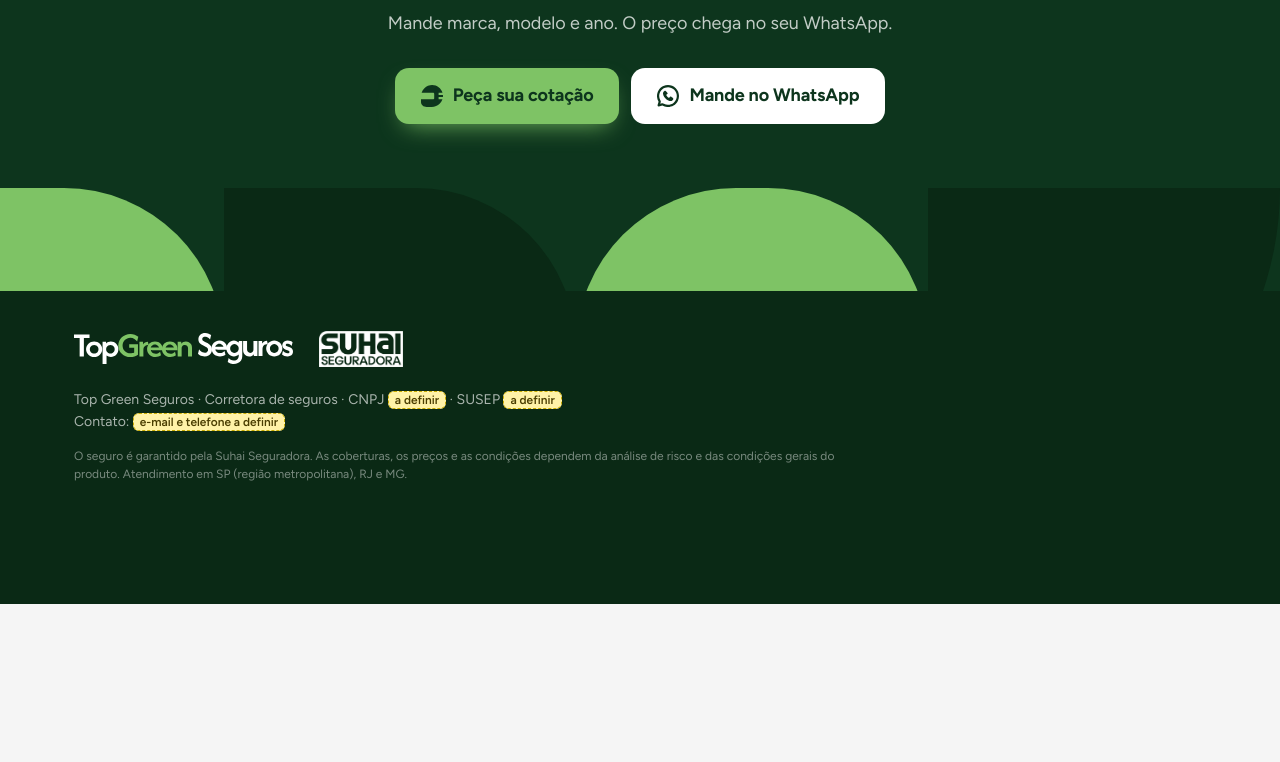
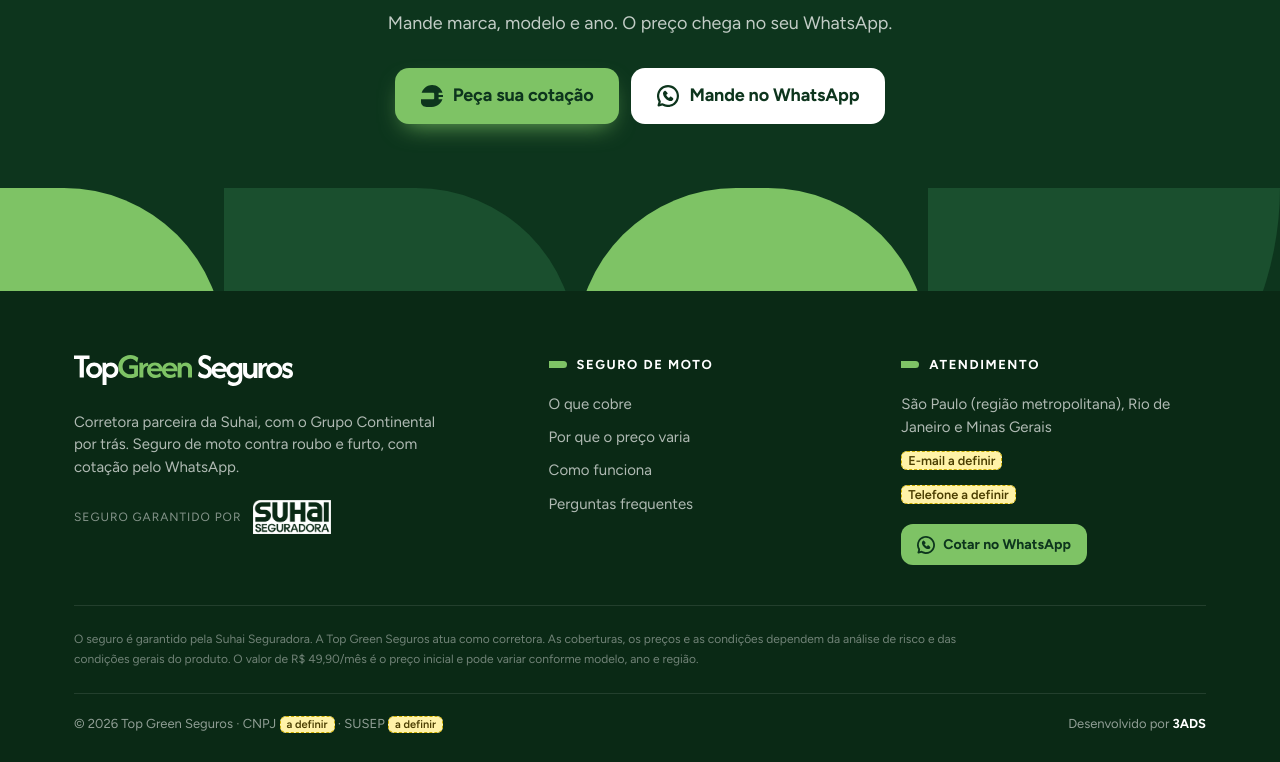
Before and after one commit to atende3ads-ux/lp-topgreen-seguro-moto, a plain HTML site: page index.html in a window 1280 px wide. Shown: the part 6695-7457 px from the top of the page. Before the commit the page ends 7299 px from the top, so only its background shows below. Drawn offline with Linux system fonts and the light colour scheme.

Commit message:
Novo rodapé com navegação, atendimento e crédito 3ADS
Co-Authored-By: Claude Opus 5.5 <noreply@anthropic.com>

```diff
--- a/index.html
+++ b/index.html
@@ -404,17 +404,49 @@
 </main>
 
 <footer class="footer">
-  <div class="wrap footer__inner">
-    <div class="footer__brands">
-      <span class="brand">
-        <img src="assets/topgreen.svg" alt="Top Green" width="118" height="30">
-        <img src="assets/seguros-branco.svg" alt="Seguros" width="95" height="31">
-      </span>
-      <img src="assets/suhai-branca.png" alt="Suhai Seguradora" width="92" height="40">
+  <div class="wrap">
+    <div class="footer__grid">
+      <div class="footer__about">
+        <span class="brand">
+          <img src="assets/topgreen.svg" alt="Top Green" width="118" height="30">
+          <img src="assets/seguros-branco.svg" alt="Seguros" width="95" height="31">
+        </span>
+        <p>Corretora parceira da Suhai, com o Grupo Continental por trás. Seguro de moto contra roubo e furto, com cotação pelo WhatsApp.</p>
+        <div class="footer__partner">
+          <span>Seguro garantido por</span>
+          <img src="assets/suhai-branca.png" alt="Suhai Seguradora" width="92" height="40">
+        </div>
+      </div>
+
+      <nav class="footer__col" aria-label="Navegação do rodapé">
+        <h3>Seguro de moto</h3>
+        <ul>
+          <li><a href="#coberturas">O que cobre</a></li>
+          <li><a href="#preco">Por que o preço varia</a></li>
+          <li><a href="#como">Como funciona</a></li>
+          <li><a href="#faq">Perguntas frequentes</a></li>
+        </ul>
+      </nav>
+
+      <div class="footer__col">
+        <h3>Atendimento</h3>
+        <ul>
+          <li>São Paulo (região metropolitana), Rio de Janeiro e Minas Gerais</li>
+          <li><mark class="tbc">E-mail a definir</mark></li>
+          <li><mark class="tbc">Telefone a definir</mark></li>
+        </ul>
+        <a href="#" class="footer__whats" data-whats target="_blank" rel="noopener">
+          <img src="assets/icon-whatsapp.svg" alt="" width="18" height="18"> Cotar no WhatsApp
+        </a>
+      </div>
     </div>
-    <p>Top Green Seguros · Corretora de seguros · CNPJ <mark class="tbc">a definir</mark> · SUSEP <mark class="tbc">a definir</mark><br>
-    Contato: <mark class="tbc">e-mail e telefone a definir</mark></p>
-    <p class="footer__legal">O seguro é garantido pela Suhai Seguradora. As coberturas, os preços e as condições dependem da análise de risco e das condições gerais do produto. Atendimento em SP (região metropolitana), RJ e MG.</p>
+
+    <p class="footer__legal">O seguro é garantido pela Suhai Seguradora. A Top Green Seguros atua como corretora. As coberturas, os preços e as condições dependem da análise de risco e das condições gerais do produto. O valor de R$ 49,90/mês é o preço inicial e pode variar conforme modelo, ano e região.</p>
+
+    <div class="footer__bottom">
+      <p>© 2026 Top Green Seguros · CNPJ <mark class="tbc">a definir</mark> · SUSEP <mark class="tbc">a definir</mark></p>
+      <p class="footer__credit">Desenvolvido por <a href="https://3ads.com.br" target="_blank" rel="noopener">3ADS</a></p>
+    </div>
   </div>
 </footer>
 
--- a/styles.css
+++ b/styles.css
@@ -433,14 +433,34 @@ body.hide-tbc .testis__note, body.hide-tbc .out__note { display: none; }
 .final__title span { display: block; color: var(--green); }
 .final p { color: rgba(255,255,255,.75); margin-top: 16px; font-size: 18px; }
 .final__ctas { display: flex; gap: 12px; margin-top: 30px; flex-wrap: wrap; justify-content: center; }
-.final .formas i:nth-child(2), .final .formas i:nth-child(4) { background: var(--dark-2); }
+.final .formas i:nth-child(2), .final .formas i:nth-child(4) { background: #1a4f2e; }
 
 /* Footer */
-.footer { background: var(--dark-2); color: rgba(255,255,255,.65); padding: 40px 0 120px; font-size: 14px; }
-.footer__inner { display: grid; gap: 14px; }
-.footer__brands { display: flex; align-items: center; gap: 26px; margin-bottom: 8px; }
-.footer__brands > img { width: 84px; height: auto; }
-.footer__legal { font-size: 12px; color: rgba(255,255,255,.45); max-width: 780px; }
+.footer { background: var(--dark-2); color: rgba(255,255,255,.68); padding: 64px 0 28px; font-size: 15px; }
+.footer a { text-decoration: none; transition: color .15s; }
+.footer a:hover { color: var(--green); }
+.footer__grid { display: grid; grid-template-columns: 1.4fr 1fr 1fr; gap: 48px; padding-bottom: 40px; border-bottom: 1px solid rgba(255,255,255,.1); }
+.footer__about p { margin-top: 18px; max-width: 380px; line-height: 1.5; }
+.footer__partner { display: flex; align-items: center; gap: 12px; margin-top: 22px; font-size: 12px; text-transform: uppercase; letter-spacing: .08em; color: rgba(255,255,255,.5); }
+.footer__partner img { width: 78px; }
+.footer__col h3 {
+  font-size: 13px; font-weight: 700; letter-spacing: .12em; text-transform: uppercase; color: var(--white);
+  display: flex; align-items: center; gap: 10px; margin-bottom: 18px;
+}
+.footer__col h3::before { content: ""; width: 18px; height: 7px; border-radius: 0 8px 8px 0; background: var(--green); }
+.footer__col ul { list-style: none; padding: 0; margin: 0; display: grid; gap: 10px; }
+.footer__whats {
+  display: inline-flex; align-items: center; gap: 8px; margin-top: 18px; padding: 10px 16px; border-radius: 12px;
+  background: var(--green); color: var(--dark); font-weight: 700; font-size: 14px;
+}
+.footer .footer__whats:hover { background: var(--green-2); color: var(--dark); }
+.footer__whats img { width: 18px; height: 18px; }
+.footer__legal { font-size: 12px; color: rgba(255,255,255,.42); margin-top: 24px; max-width: 900px; line-height: 1.6; }
+.footer__bottom {
+  display: flex; justify-content: space-between; align-items: center; gap: 12px 24px; flex-wrap: wrap;
+  margin-top: 24px; padding-top: 20px; border-top: 1px solid rgba(255,255,255,.1); font-size: 13px; color: rgba(255,255,255,.55);
+}
+.footer__credit a { color: var(--white); font-weight: 700; }
 
 /* Barra fixa mobile */
 .sticky-cta {
@@ -459,6 +479,8 @@ body.hide-tbc .testis__note, body.hide-tbc .out__note { display: none; }
   .steps { grid-template-columns: 1fr 1fr; }
   .steps li::after { display: none; }
   .faq .section__head { position: static; margin-bottom: 0; }
+  .footer__grid { grid-template-columns: 1fr 1fr; }
+  .footer__about { grid-column: 1 / -1; }
   .suhai__photo { max-width: 520px; margin: 0 auto; width: 100%; }
   /* Formulário logo abaixo da headline no mobile/tablet */
   .hero__grid { display: flex; flex-direction: column; align-items: stretch; gap: 0; }
@@ -500,6 +522,9 @@ body.hide-tbc .testis__note, body.hide-tbc .out__note { display: none; }
   .btn { font-size: 17px; }
   .price__cta .btn, .como__cta .btn, .final__ctas .btn { width: 100%; }
   .sticky-cta { display: flex; }
+  .footer { padding: 48px 0 104px; }
+  .footer__grid { grid-template-columns: 1fr; gap: 32px; }
+  .footer__bottom { flex-direction: column; align-items: flex-start; }
 }
 @media (prefers-reduced-motion: reduce) {
   *, *::before, *::after { animation: none !important; transition: none !important; scroll-behavior: auto !important; }
```
